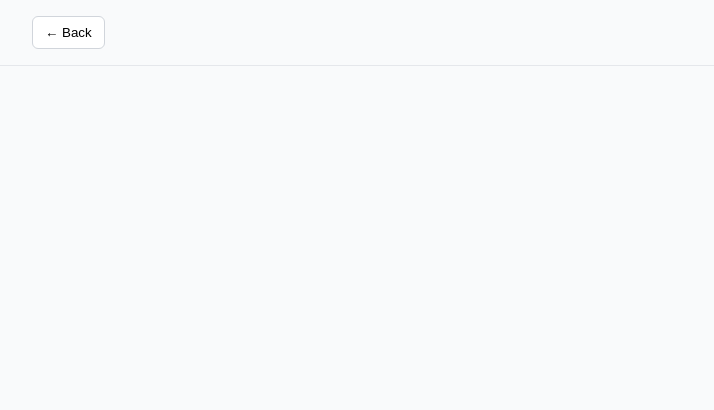
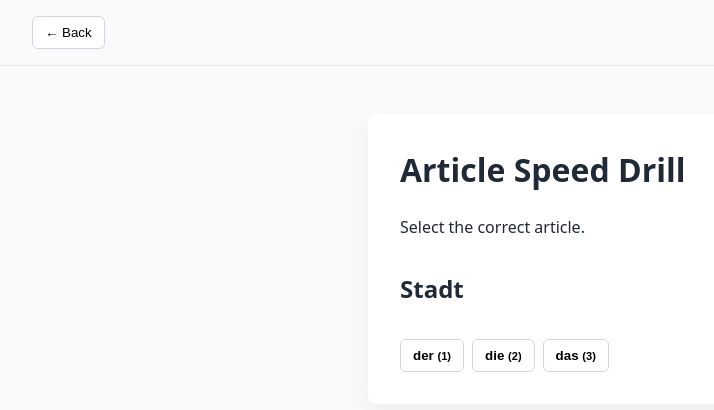
Before and after one commit to samj7792/flashcardsv4, a React (Vite) app: page /articles in a window 1280 px wide. Before the commit this address had no page. Shown: the top 410 px of the page, without its empty margins (0-714 px from the left). Built offline with nearby package versions, Linux system fonts and the light colour scheme.

Commit message:
article speed drill feature added

```diff
--- a/src/app/App.tsx
+++ b/src/app/App.tsx
@@ -2,6 +2,7 @@ import { BrowserRouter, Route, Routes } from "react-router-dom";
 import HomePage from "./HomePage";
 import NounPracticePage from "../features/nounPractice/NounPracticePage";
 import ProgressOverviewPage from "../features/progress/ProgressOverviewPage";
+import ArticleDrillPage from "../features/articleDrill/ArticleDrillPage";
 import Header from "../shared/Header";
 
 export default function App() {
@@ -11,6 +12,7 @@ export default function App() {
       <Routes>
         <Route path="/" element={<HomePage />} />
         <Route path="/nouns" element={<NounPracticePage />} />
+        <Route path="/articles" element={<ArticleDrillPage />} />
         <Route path="/progress" element={<ProgressOverviewPage />} />
       </Routes>
     </BrowserRouter>
--- a/src/app/HomePage.tsx
+++ b/src/app/HomePage.tsx
@@ -13,6 +13,12 @@ export default function HomePage() {
       </button>
 
       <div style={{ marginTop: "1rem" }}>
+        <button onClick={() => navigate("/articles")}>
+          Article Speed Drill
+        </button>
+      </div>
+
+      <div style={{ marginTop: "1rem" }}>
         <button onClick={() => navigate("/progress")}>View Progress</button>
       </div>
     </main>
--- /dev/null
+++ b/src/features/articleDrill/ArticleDrillPage.tsx
@@ -0,0 +1,85 @@
+import { useEffect, useState } from "react";
+import { NOUNS } from "../nounPractice/nounData";
+import { getRandomNoun, updateProgress } from "../nounPractice/logic";
+import { Article, Noun, Progress } from "../nounPractice/types";
+import { loadProgress, saveProgress } from "../../shared/storage";
+
+const ARTICLES: Article[] = ["der", "die", "das"];
+
+export default function ArticleDrillPage() {
+  const [noun, setNoun] = useState<Noun>(() => getRandomNoun(NOUNS));
+  const [selected, setSelected] = useState<Article | null>(null);
+  const [progress, setProgress] = useState<Progress>(() => {
+    return loadProgress()!;
+  });
+
+  function submit(article: Article) {
+    const correct = article === noun.article;
+
+    setProgress((p) =>
+      updateProgress(p, noun, {
+        correctArticle: correct,
+        correctTranslation: false,
+        isCorrect: false,
+      })
+    );
+
+    setSelected(article);
+
+    setTimeout(() => {
+      setSelected(null);
+      setNoun(getRandomNoun(NOUNS));
+    }, 400);
+  }
+
+  useEffect(() => {
+    saveProgress(progress);
+  }, [progress]);
+
+  useEffect(() => {
+    function onKeyDown(e: KeyboardEvent) {
+      if (e.key === "1") submit("der");
+      if (e.key === "2") submit("die");
+      if (e.key === "3") submit("das");
+    }
+
+    window.addEventListener("keydown", onKeyDown);
+    return () => window.removeEventListener("keydown", onKeyDown);
+  }, [noun]);
+
+  return (
+    <main style={{ maxWidth: 480, margin: "3rem auto" }}>
+      <h1>Article Speed Drill</h1>
+      <p>Select the correct article.</p>
+
+      <p style={{ fontSize: "1.5rem", margin: "2rem 0" }}>
+        <strong>{noun.german}</strong>
+      </p>
+
+      <section>
+        {ARTICLES.map((article, i) => {
+          const isCorrect = selected && article === noun.article;
+          const isWrong = selected === article && !isCorrect;
+
+          return (
+            <button
+              key={article}
+              onClick={() => submit(article)}
+              style={{
+                marginRight: "0.5rem",
+                fontWeight: "bold",
+                background: isCorrect
+                  ? "#d1fae5"
+                  : isWrong
+                  ? "#fee2e2"
+                  : undefined,
+              }}
+            >
+              {article} <small>({i + 1})</small>
+            </button>
+          );
+        })}
+      </section>
+    </main>
+  );
+}
```
